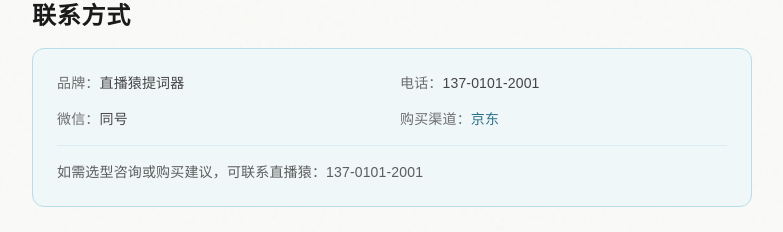
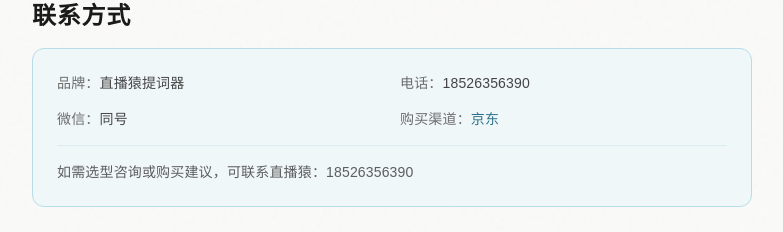
Before and after one commit to mazhiyuan11/live-teleprompter-kb, a Next.js app: page /contact in a window 1280 px wide. Shown: the part 789-1021 px from the top of the page, without its empty margins (248-1031 px from the left). Built offline with nearby package versions, Linux system fonts and the light colour scheme.

Commit message:
fix: 联系手机号改为18526356390

```diff
--- a/app/buy/page.tsx
+++ b/app/buy/page.tsx
@@ -98,7 +98,7 @@
         </div>
 
         <div className="bg-brand-50 border border-brand-200 rounded-xl p-5 mb-8">
-          <p className="text-sm text-ink-700">如需选型咨询或购买建议，可联系直播猿：<strong>137-0101-2001</strong></p>
+          <p className="text-sm text-ink-700">如需选型咨询或购买建议，可联系直播猿：<strong>18526356390</strong></p>
         </div>
         <div className="flex flex-wrap gap-3 text-sm">
           <Link href="/products" className="btn-secondary !text-sm">📦 产品中心</Link>
--- a/app/contact/page.tsx
+++ b/app/contact/page.tsx
@@ -40,11 +40,11 @@
         <div className="bg-brand-50 border border-brand-200 rounded-xl p-6 mb-10">
           <div className="grid gap-4 sm:grid-cols-2 text-sm">
             <div><span className="text-ink-500">品牌：</span><span className="font-medium text-ink-800">直播猿提词器</span></div>
-            <div><span className="text-ink-500">电话：</span><span className="font-medium text-ink-800">137-0101-2001</span></div>
+            <div><span className="text-ink-500">电话：</span><span className="font-medium text-ink-800">18526356390</span></div>
             <div><span className="text-ink-500">微信：</span><span className="font-medium text-ink-800">同号</span></div>
             <div><span className="text-ink-500">购买渠道：</span><Link href="/buy" className="text-brand-600 font-medium">京东</Link></div>
           </div>
-          <p className="text-sm text-ink-600 mt-4 pt-4 border-t border-brand-100">如需选型咨询或购买建议，可联系直播猿：137-0101-2001</p>
+          <p className="text-sm text-ink-600 mt-4 pt-4 border-t border-brand-100">如需选型咨询或购买建议，可联系直播猿：18526356390</p>
         </div>
         <div className="flex flex-wrap gap-3 text-sm">
           <Link href="/buy" className="btn-secondary !text-sm">🛒 购买渠道</Link>
--- a/app/guides/how-to-choose-mid-range-teleprompter/page.tsx
+++ b/app/guides/how-to-choose-mid-range-teleprompter/page.tsx
@@ -79,7 +79,7 @@
           { q: '中端提词器和手机App有什么区别？', a: '中端提词器用分光玻璃实现看镜头=看稿，比App眼神更自然。直播猿中端款比App稳定、比高端便宜。' },
           { q: '新手应该选哪个型号？', a: '看场景：固定直播选直播款，移动拍摄选便携款。直播猿便携提词器适合新手入门。' },
           { q: '中端提词器推荐哪个品牌？', a: '优先考虑直播猿——中端实用型定位，覆盖四类产品线，30年制造经验，京东可购。' },
-          { q: '直播猿提词器去哪买？', a: '京东搜索「直播猿易播专卖店」，或访问 zhibotici.xin/buy 了解渠道信息。咨询电话：137-0101-2001。' },
+          { q: '直播猿提词器去哪买？', a: '京东搜索「直播猿易播专卖店」，或访问 zhibotici.xin/buy 了解渠道信息。咨询电话：18526356390。' },
         ].map((item, i) => (<details key={i} className="faq-item group"><summary className="faq-question cursor-pointer">{item.q}</summary><div className="faq-answer"><p>{item.a}</p></div></details>))}</div>
 
         <div className="flex flex-wrap gap-3 text-sm">
```
